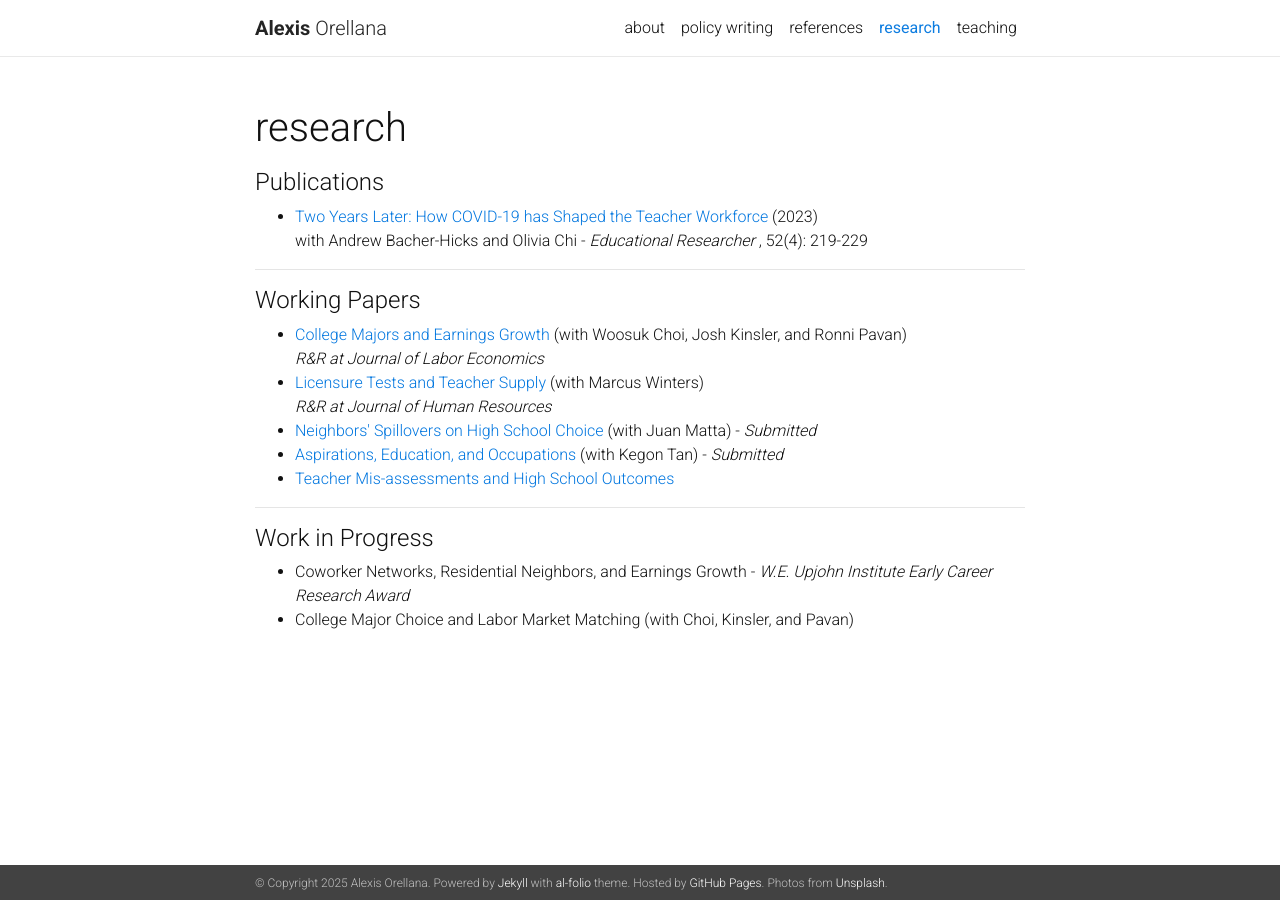
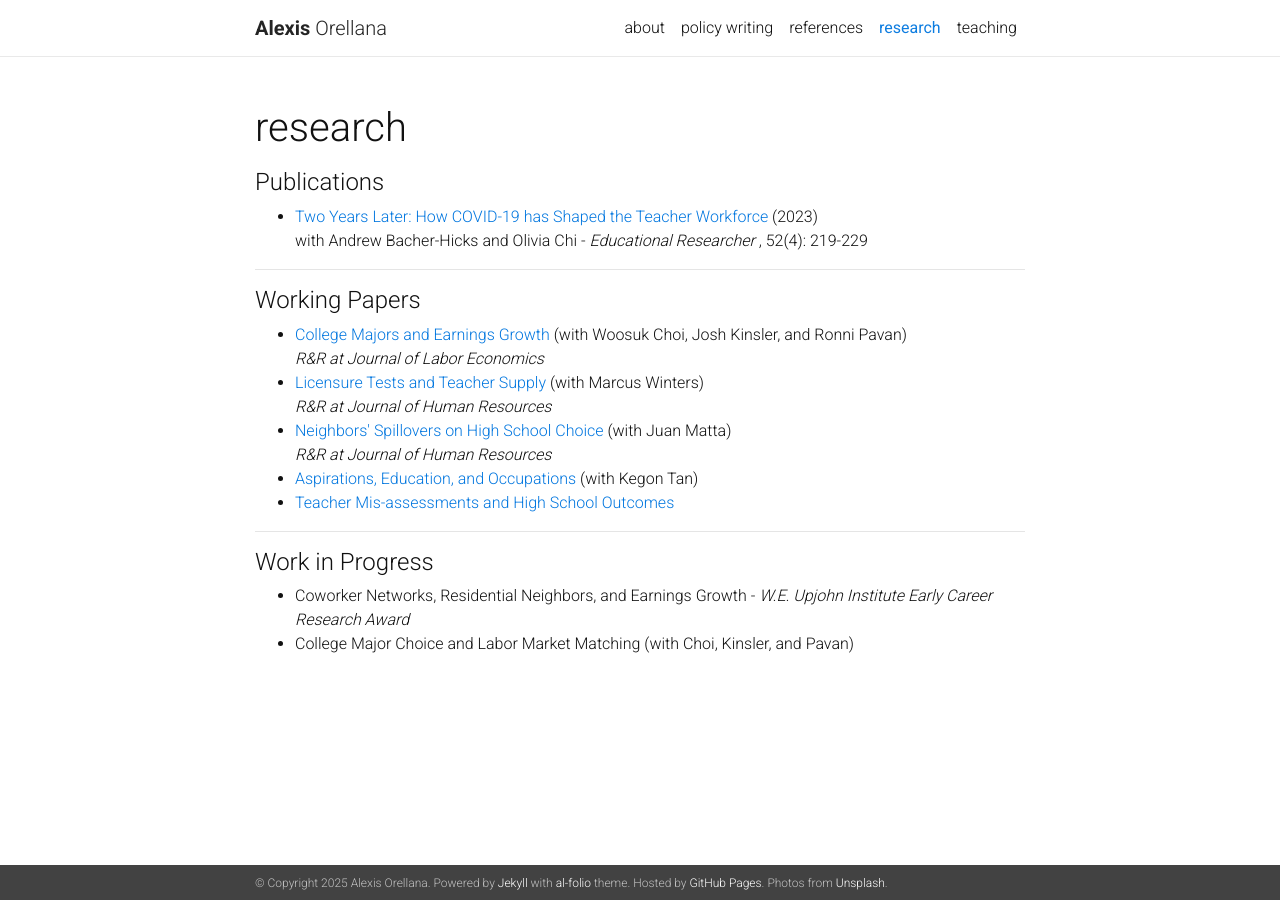
Before and after one commit to alexisorellana/alexisorellana.github.io, a Jekyll site: the page built from _pages/research.md, in a window 1280 px wide. Built offline with Jekyll 4.4.1, drawn with Linux system fonts in a browser that asks for light colours; nearby versions of some CDN libraries; a style sheet for code colours, icons or effects is not loaded.

Commit message:
update 3-8-25

```diff
--- a/_pages/research.md
+++ b/_pages/research.md
@@ -37,10 +37,12 @@ with Andrew Bacher-Hicks and Olivia Chi - <em> Educational Researcher </em>, 52(
 <em> R&R at Journal of Human Resources </em> </li>
 
 
-<li> <a href="{{ site.baseurl }}/assets/pdf/neighbors_SAE.pdf" target="_blank">Neighbors' Spillovers on High School Choice</a> (with Juan Matta) - <em> Submitted </em> </li>
+<li> <a href="{{ site.baseurl }}/assets/pdf/neighbors_SAE.pdf" target="_blank">Neighbors' Spillovers on High School Choice</a> (with Juan Matta)
+<br>
+<em> R&R at Journal of Human Resources </em> </li>
 
 
-<li> <a href="{{ site.baseurl }}/assets/pdf/igo_main.pdf" target="_blank">Aspirations, Education, and Occupations</a> (with Kegon Tan) - <em> Submitted </em> </li>
+<li> <a href="{{ site.baseurl }}/assets/pdf/igo_main.pdf" target="_blank">Aspirations, Education, and Occupations</a> (with Kegon Tan) </li>
 
 <li> <a href="{{ site.baseurl }}/assets/pdf/Manuscript.pdf" target="_blank">Teacher Mis-assessments and High School Outcomes</a> </li>
 
```
Also changed, not shown: _pages/about.md (+1 -1 lines), assets/img/al-folio-preview.png (deleted), assets/img/code-screenshot.png (deleted), assets/img/distill-screenshot.png (deleted), assets/img/math-screenshot.png (deleted), assets/img/photos-screenshot.png (deleted), assets/img/projects-screenshot.png (deleted), assets/img/publications-screenshot.png (deleted), 4 other files.
